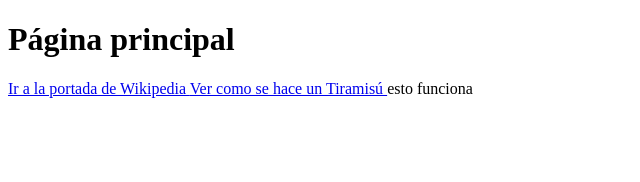
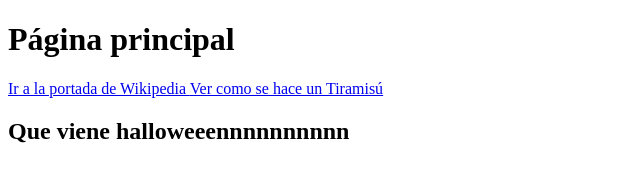
Before and after one commit to adrisvoviedo/EEDD, a plain HTML site: page index.html in a window 1280 px wide. Shown: the whole page, without its empty margins (0-640 px from the left). Drawn offline with Linux system fonts and the light colour scheme.

Commit message:
Update index.html

```diff
--- a/index.html
+++ b/index.html
@@ -10,7 +10,7 @@
     <h1>Página principal</h1>
     <a href="https://es.wikipedia.org/wiki/Wikipedia:Portada" target="_blank"> Ir a la portada de Wikipedia </a>
     <a href="./receta.html"> Ver como se hace un Tiramisú </a>
-    esto funciona
+    <h2>Que viene halloweeennnnnnnnnn</h2>
 
 </body>
 </html>
```
